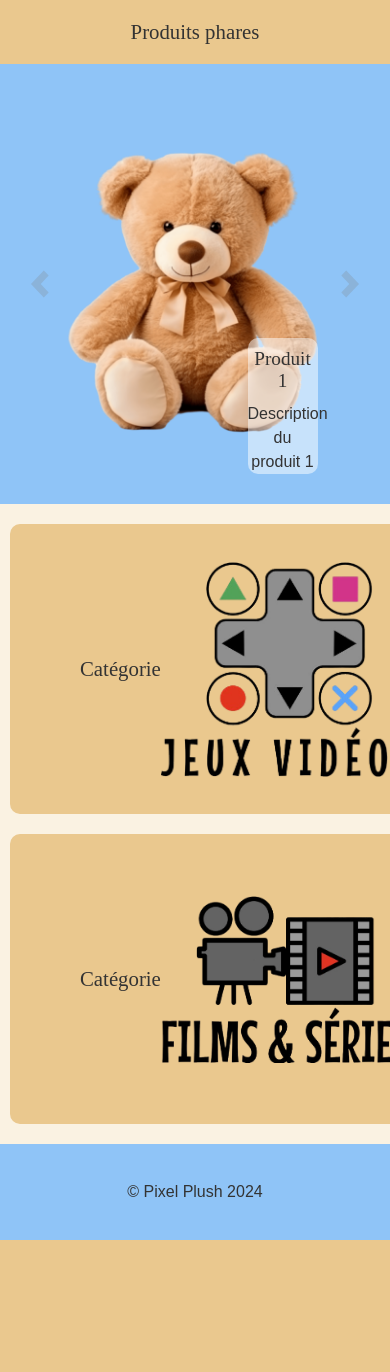
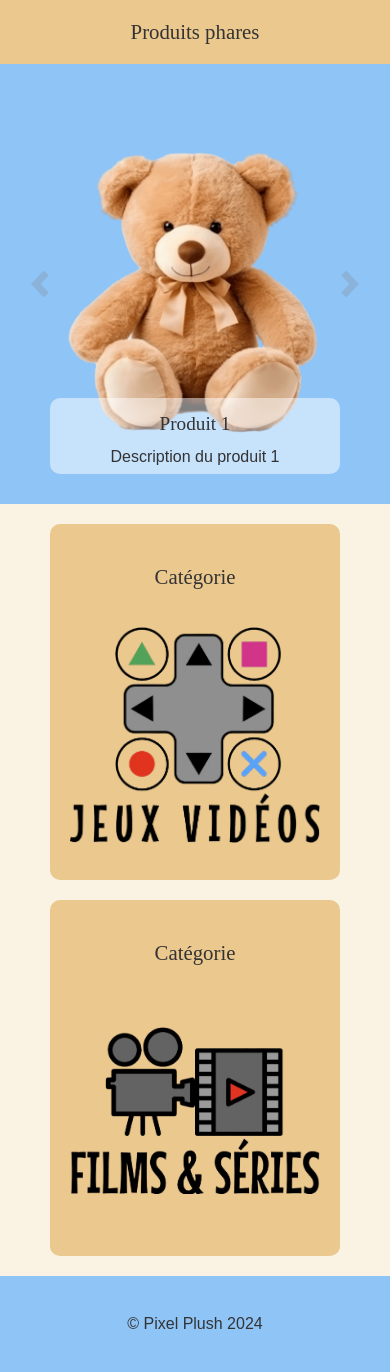
Before and after one commit to lucas-iribaren/boutique-en-ligne, a PHP site: page / in a window 390 px wide; the page is wider, and only the part inside the window is pictured. Shown: the part 275-1647 px from the top of that part. Before the commit the page ends 1515 px from the top of that part, so only its background shows below. Run offline with PHP 8.4, Linux system fonts and the light colour scheme; some web fonts are replaced.

Commit message:
Refactor CSS styles for better responsive carousel

```diff
--- a/assets/css/styles.css
+++ b/assets/css/styles.css
@@ -108,10 +108,6 @@
     margin: 20px 0;
     border-radius: 10px;
 }
-.section_categorie h3{
-    padding-left: 50px;
-
-}
 .article_categorie{
     margin: 0 10px;
     gap: 20px;
@@ -171,6 +167,7 @@
     display: flex;
     justify-content: center;
     align-items: center;
+    flex-direction: column;
 }
 
 .card_categorie img {
@@ -393,11 +390,13 @@
     right: 15%;
     bottom: 10px;
     z-index: 2;
+    min-width: min-content;
     width: 20%;
     margin: auto;
     text-align: center;
     background-color: #FFFFFF80;
     border-radius: 10px;
+    padding: 5px ;
 }
 .carousel-caption p {
     margin: 0;
@@ -575,6 +574,15 @@
     .section_phare{
         padding: 0;
     }
+    /* Carousel */
+
+    .carousel-caption{
+        width: 80%;
+        right: 0;
+        left: 0;
+        background-color: #FFFFFF80;
+    }
+
     .article_phare{
         border-radius: 0;
     }
```
